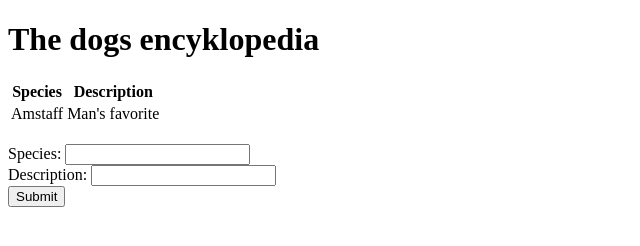
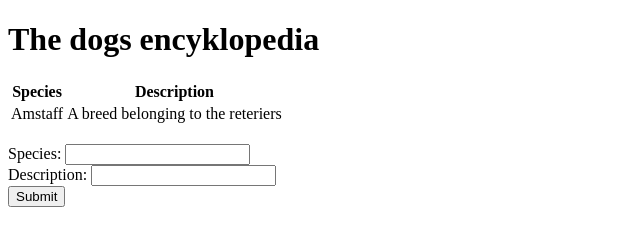
Before and after one commit to Kamil16345/dogspedia, a plain HTML site: page assets/index.html in a window 1280 px wide. Shown: the whole page, without its empty margins (0-640 px from the left). Drawn offline with Linux system fonts and the light colour scheme; no server answers.

Commit message:
Updated one bug

```diff
--- a/assets/index.html
+++ b/assets/index.html
@@ -15,7 +15,7 @@
             <th>Description</th>
         </tr>
         <td>Amstaff</td>
-        <td>Man's favorite</td>
+        <td>A breed belonging to the reteriers</td>
     </table>
     <br/>
     <!-- Here's a form which will be used to hit the
```
